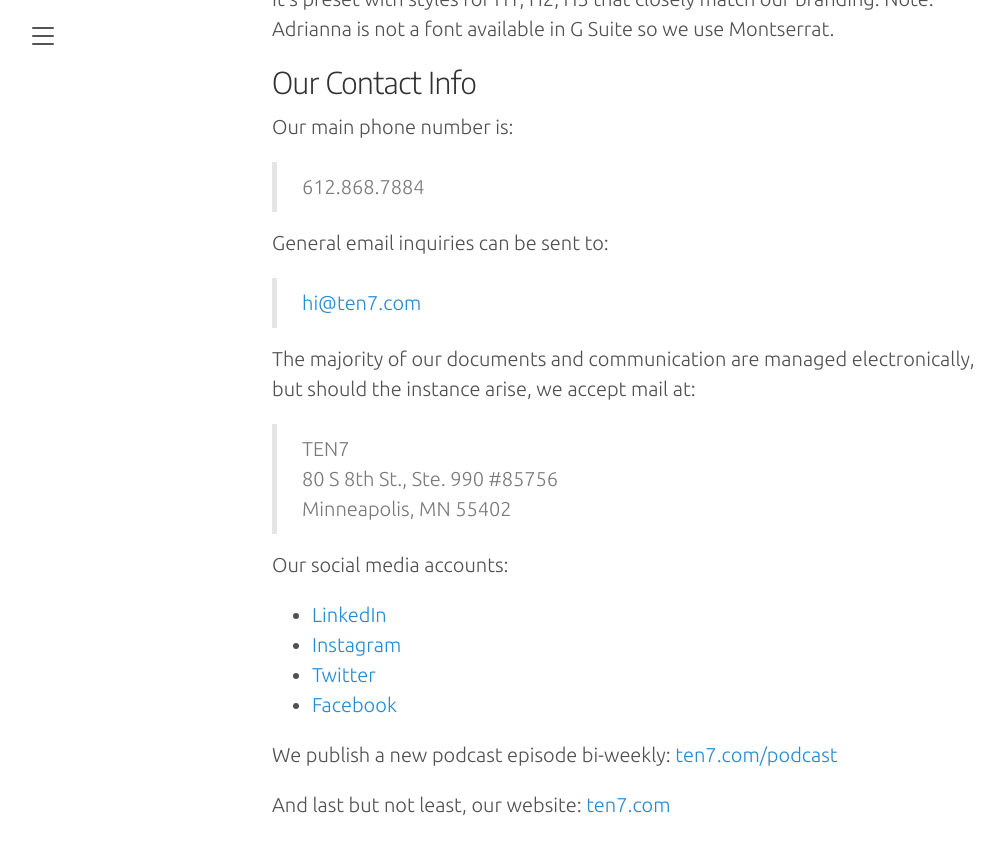
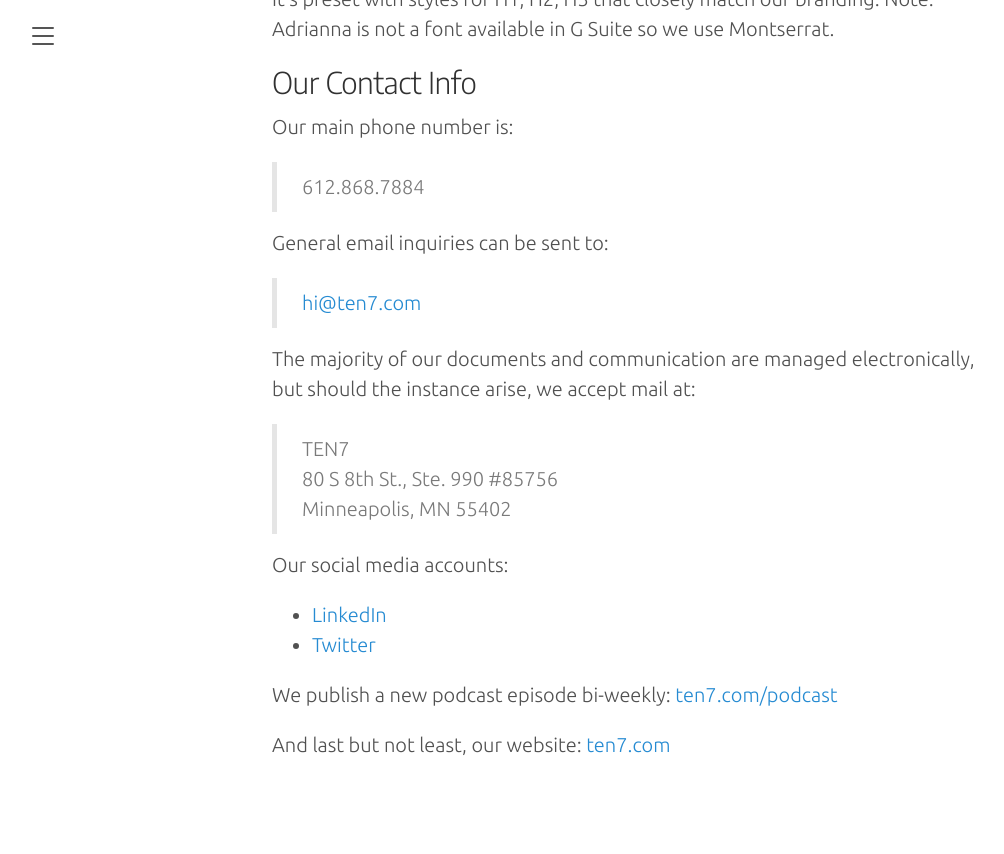
Before and after one commit to ten7/handbook.ten7.com, a Jekyll site: the page built from 020-who-we-are.md, in a window 1280 px wide and 900 px high, scrolled down 1953 px. Shown: the top 854 px of the window, without its empty margins (8-1012 px from the left). Built offline with Jekyll 4.4.1, drawn with Linux system fonts in a browser that asks for light colours; some web fonts are replaced; our own code applies the rules of GitHub Pages for plain Markdown files.

Commit message:
Remove Facebook and Instagram

```diff
--- a/020-who-we-are.md
+++ b/020-who-we-are.md
@@ -69,9 +69,7 @@
 
 Our social media accounts:
 * [LinkedIn](https://www.linkedin.com/company/ten-7-interactive-llc/)
-* [Instagram](https://www.instagram.com/ten7interactive/)
 * [Twitter](http://twitter.com/TEN7)
-* [Facebook](https://www.facebook.com/ten7interactive/)
 
 We publish a new podcast episode bi-weekly: [ten7.com/podcast](https://ten7.com/podcast)
 
```
